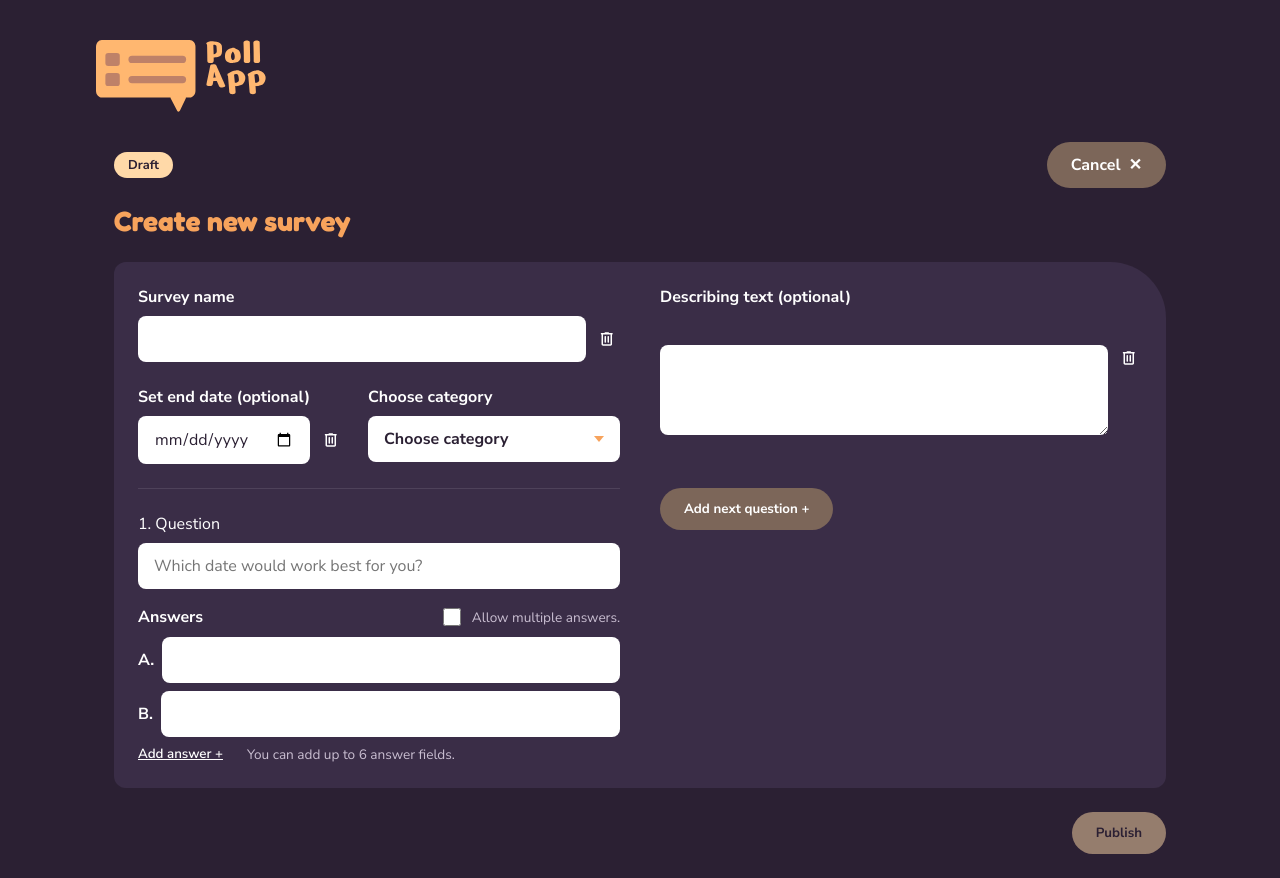
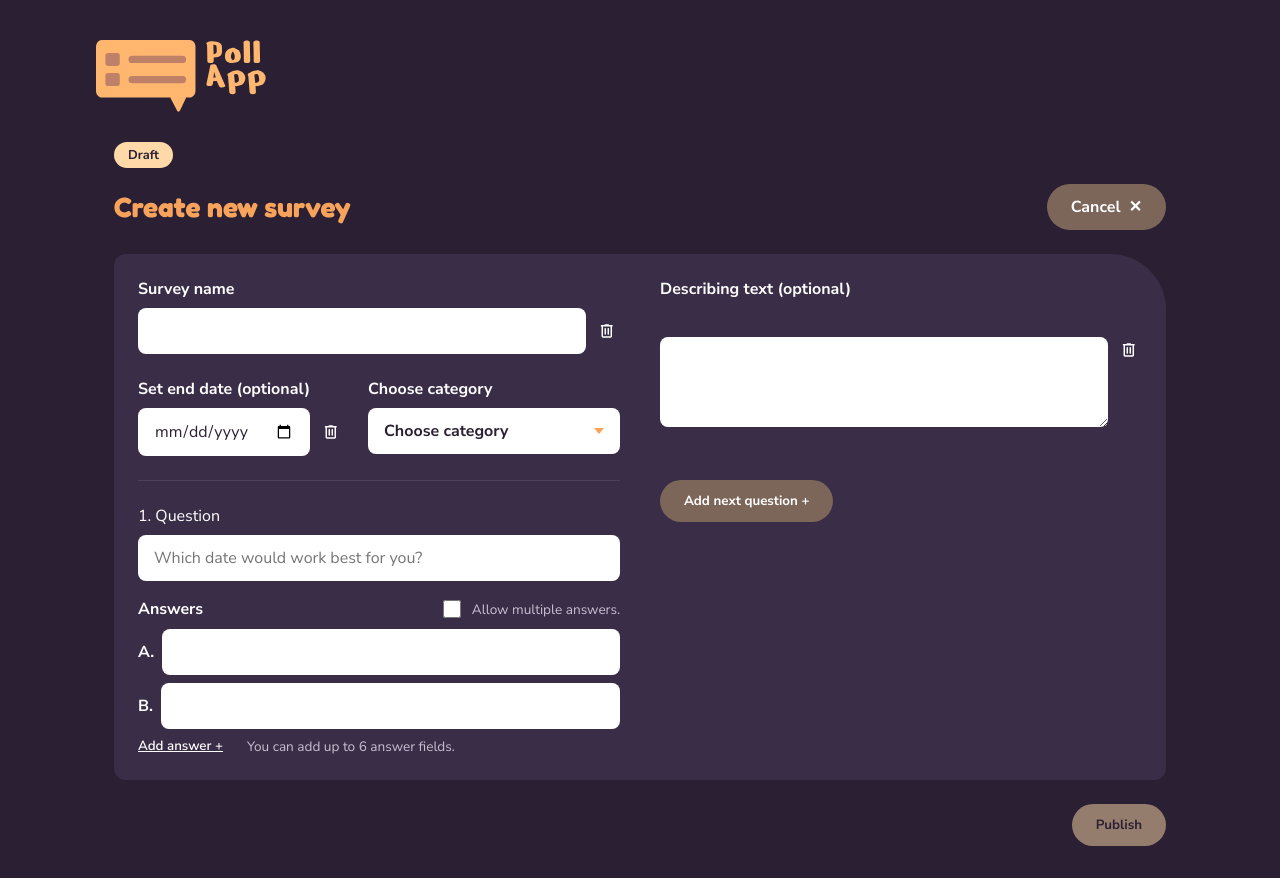
Before and after one commit to Curtis-GH/poll_app, an Angular app: page /surveys/new in a window 1280 px wide. Built offline with nearby package versions, Linux system fonts and the light colour scheme.

Commit message:
fix: Cancel-Button in eine Zeile mit "Create new survey" statt mit Draft-Badge
Vorherige Panel-Box-Loesung war nicht gewuenscht und wurde zurueckgesetzt.
Stattdessen bleibt Draft-Badge allein in seiner Zeile, Cancel-Button steht
jetzt neben der Headline "Create new survey".

```diff
--- a/src/app/features/survey-create/survey-create.html
+++ b/src/app/features/survey-create/survey-create.html
@@ -1,13 +1,15 @@
 <div class="create-survey">
   <div class="create-survey__header">
     <span class="badge">Draft</span>
+  </div>
+
+  <div class="create-survey__heading-row">
+    <h1 class="create-survey__heading">Create new survey</h1>
     <a class="button button--muted cancel-button" routerLink="/" (click)="clearDraft()">
       <span class="cancel-button__text">Cancel</span>
       ✕
     </a>
   </div>
-
-  <h1 class="create-survey__heading">Create new survey</h1>
 
   <div class="create-survey__panel">
     <div class="field field--name">
--- a/src/app/features/survey-create/survey-create.scss
+++ b/src/app/features/survey-create/survey-create.scss
@@ -44,10 +44,18 @@
     margin-bottom: var(--space-sm);
   }
 
+  &__heading-row {
+    display: flex;
+    justify-content: space-between;
+    align-items: center;
+    gap: var(--space-md);
+    margin-bottom: var(--space-md);
+  }
+
   &__heading {
     color: var(--color-accent);
     font-size: 1.75rem;
-    margin-bottom: var(--space-md);
+    margin-bottom: 0;
   }
 
   &__panel {
```
